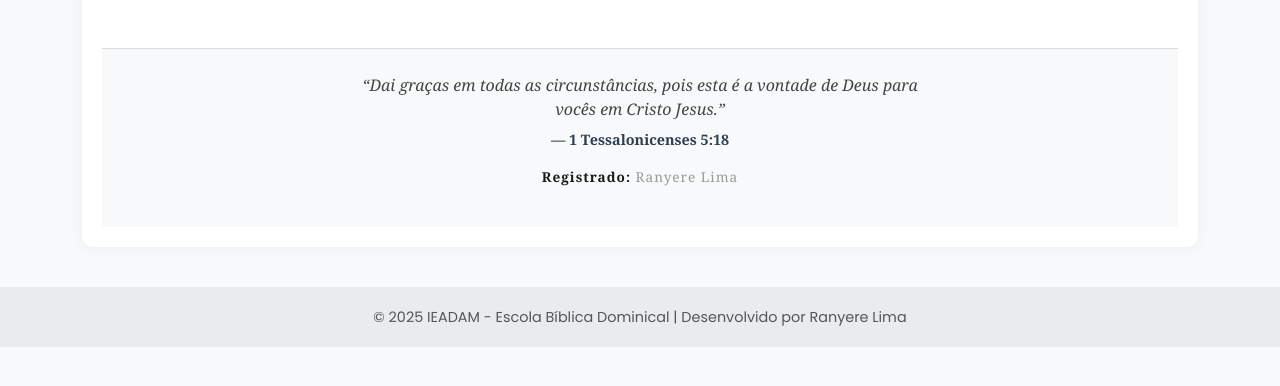
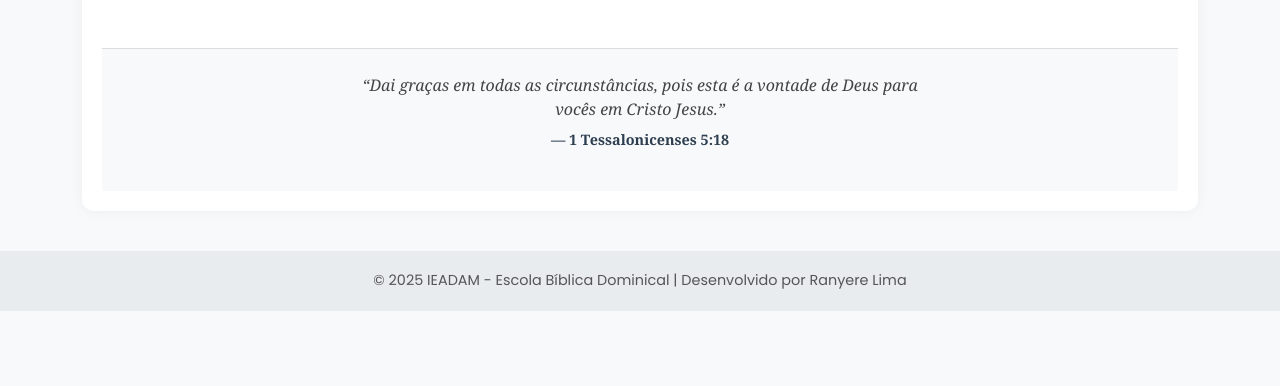
Before and after one commit to RanyereLima25/ebd, a Flask app: template templates/visualizar.html in a window 1280 px wide. Shown: the part 354-740 px from the top of the page. Run offline with Flask 3, Linux system fonts and the light colour scheme; the template is opened without the code that fills it, so the values that code supplies are empty.

Commit message:
Update visualizar.html

```diff
--- a/templates/visualizar.html
+++ b/templates/visualizar.html
@@ -73,9 +73,6 @@
     <p style="font-weight: bold; font-size: 0.9rem; color: #2c3e50; margin-bottom: 1rem;">
         — 1 Tessalonicenses 5:18
     </p>
-    <p style="font-size: 0.85rem; color: #999; letter-spacing: 1px; margin-top: 1rem;">
-        <span style="font-weight: 700; color: #1a1a1a;">Registrado:</span> Ranyere Lima
-    </p>
 </footer>
 
 {% endblock %}
```
